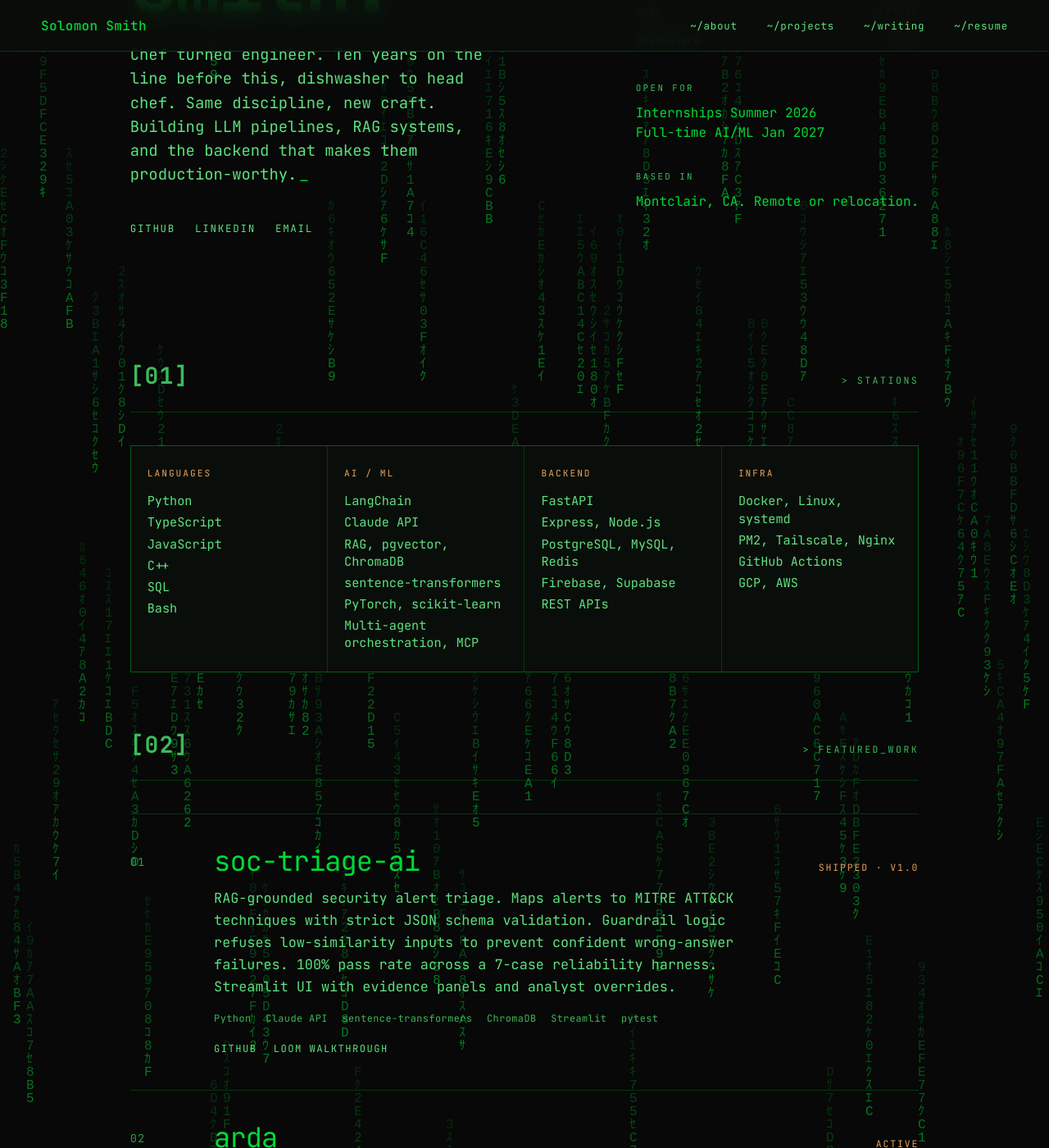
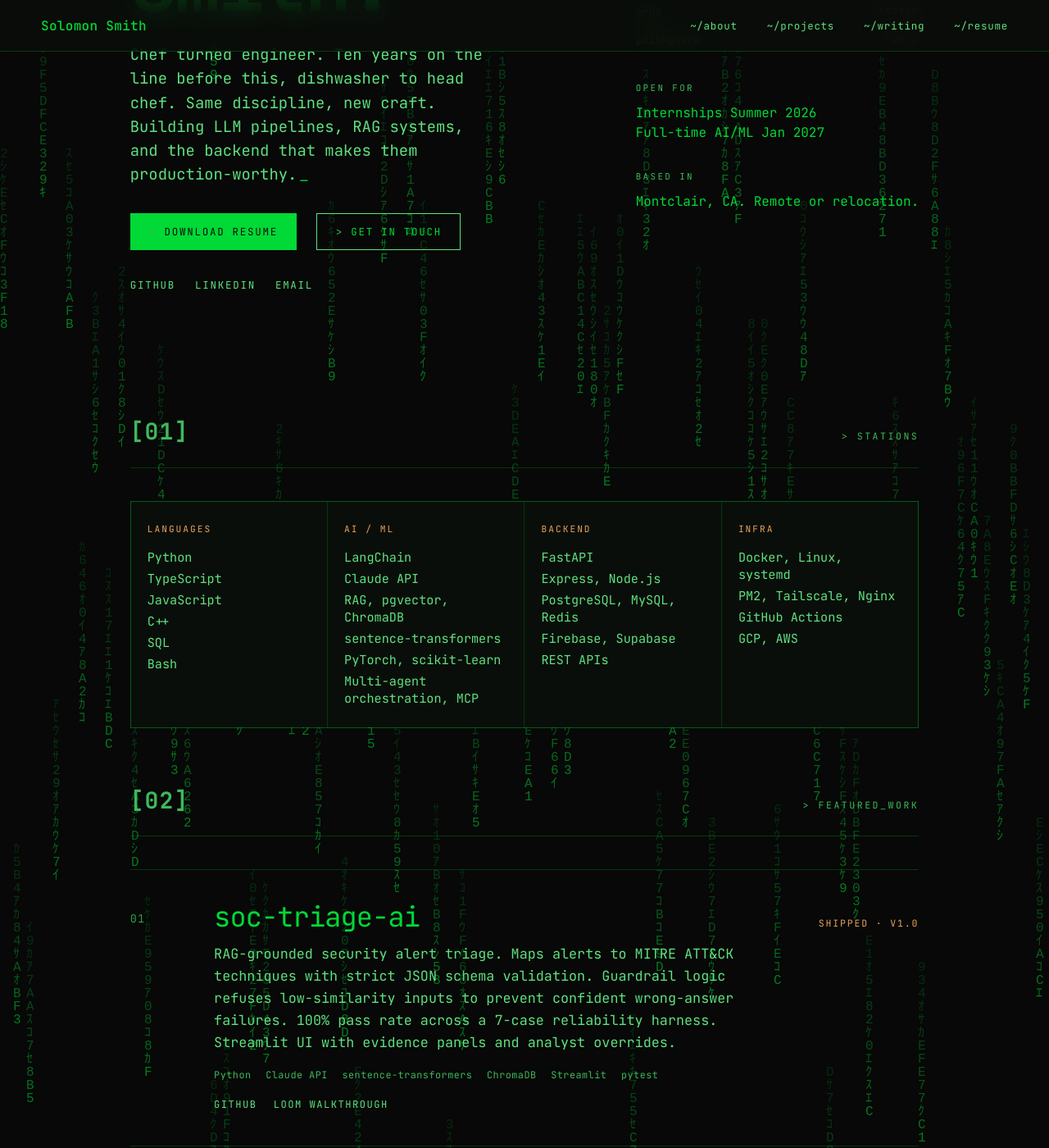
Before and after one commit to SolomonSmith-dev/SolomonSmith-dev.github.io, a Jekyll site: the page built from index.md, in a window 1280 px wide and 1400 px high, scrolled down 304 px. Shown: the whole window at 82% size. Built offline with Jekyll 4.4.1, drawn with Linux system fonts in a browser that asks for light colours.

Commit message:
feat: add Download Resume / Get In Touch CTAs to homepage hero
The hero previously only had small text links (github/linkedin/email).
Recruiters landing on the homepage had no obvious, high-contrast next
action. Adds primary/secondary buttons using the existing .btn/.btn--primary
styles already used on the resume page, so a visitor can download the
PDF resume or start an email in one click without hunting for the
nav link.

Co-authored-by: Solomon Smith <SolomonSmith-dev@users.noreply.github.com>

```diff
--- a/_layouts/home.html
+++ b/_layouts/home.html
@@ -7,6 +7,10 @@ layout: default
   <div class="hero__primary">
     <h1 class="hero__name">Solomon<br><em>Smith.</em></h1>
     <p class="hero__lede">{{ page.hero_subtitle | default: "Chef turned engineer. Ten years on the line before this. Same discipline, new craft." }}</p>
+    <div class="hero__cta">
+      <a class="btn btn--primary" href="{{ '/assets/resume/SolomonSmithResume.pdf' | relative_url }}" target="_blank" rel="noopener">Download Resume</a>
+      <a class="btn" href="mailto:{{ site.email }}">Get In Touch</a>
+    </div>
     <div class="hero__links">
       <a href="https://github.com/{{ site.github_username }}" target="_blank" rel="noopener">github</a>
       <a href="https://linkedin.com/in/{{ site.linkedin_username }}" target="_blank" rel="noopener">linkedin</a>
--- a/assets/main.scss
+++ b/assets/main.scss
@@ -242,6 +242,13 @@ main.shell {
 @keyframes cursor-blink {
   0%, 50% { opacity: 1; }
   50.01%, 100% { opacity: 0; }
+}
+
+.hero__cta {
+  display: flex;
+  flex-wrap: wrap;
+  gap: 1rem;
+  margin-bottom: 1.5rem;
 }
 
 .hero__links {
```
